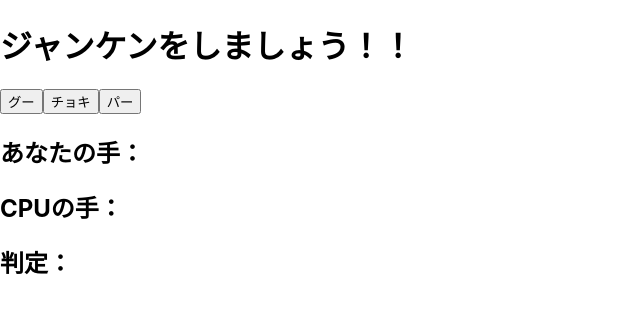
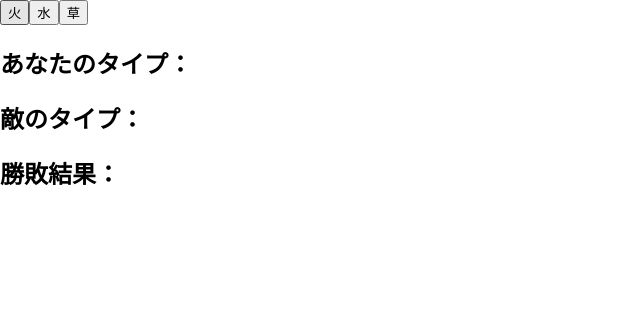
Before and after one commit to yo-yan/deploy_app_yo-yan, a React (Create React App) app: page / in a window 1280 px wide. Shown: the top 312 px of the page, without its empty margins (0-640 px from the left). Built offline with nearby package versions, Linux system fonts and the light colour scheme.

Commit message:
三属性

```diff
--- a/src/App.js
+++ b/src/App.js
@@ -1,76 +1,67 @@
-import React, { useState, useEffect } from 'react';
+import React, { useState, useEffect } from 'react'
 
-function App() {
-  const [jyanken, setJyanken] = useState('');
-  const [cpujanken, setCpujanken] = useState('');
+const App = () => {
+  const [user, setUser] = useState('');
+  const [rival, setRival] = useState('');
   const [judge, setJudge] = useState('');
-  const [counter, setCounter] = useState(0);
   useEffect(() => {
     judgement()
-
-  }, [counter])
-  //プレイヤーの手
-  const handlegu = () => {
-    setJyanken('グー')
-    cpuhande()
+  })
+  //プレイヤーのタイプ
+  const handlfire = () => {
+    setUser('火')
+    rivalhandl()
   }
-  const handletyoki = () => {
-    setJyanken('チョキ')
-    cpuhande()
+  const handlwater = () => {
+    setUser('水')
+    rivalhandl()
   }
-  const handlepaa = () => {
-    setJyanken('パー')
-    cpuhande()
+  const handlreef = () => {
+    setUser('草')
+    rivalhandl()
   }
-
-  //CPUの手
-  const cpuhande = () => {
+  //敵のタイプ
+  const rivalhandl = () => {
     const num = Math.floor(Math.random() * 3)
     if (num === 0) {
-      setCpujanken('グー')
+      setRival('火')
     } else if (num === 1) {
-      setCpujanken('チョキ')
+      setRival('水')
     } else {
-      setCpujanken('パー')
+      setRival('草')
     }
-    setCounter(prev => prev + 1)
   }
-
-  //判定結果
+  //勝敗結果
   const judgement = () => {
-    if (jyanken !== '') {
-      if (jyanken === cpujanken) {
-        setJudge('あいこです')
-      } else if (jyanken === 'グー' && cpujanken === 'チョキ') {
-        setJudge('あなたの勝ちです')
-      } else if (jyanken === 'グー' && cpujanken === 'パー') {
-        setJudge('あなたの負けです')
-      } else if (jyanken === 'チョキ' && cpujanken === 'パー') {
-        setJudge('あなたの勝ちです')
-      } else if (jyanken === 'チョキ' && cpujanken === 'グー') {
-        setJudge('あなたの負けです')
-      } else if (jyanken === 'パー' && cpujanken === 'グー') {
-        setJudge('あなたの勝ちです')
-      } else if (jyanken === 'パー' && cpujanken === 'チョキ') {
-        setJudge('あなたの負けです')
+    if (user !== '') {
+      if (user === rival) {
+        setJudge('通常ダメージ')
+      } else if (user === '火' && rival === '水') {
+        setJudge('効果はいまひとつ')
+      } else if (user === '火' && rival === '草') {
+        setJudge('効果は抜群')
+      } else if (user === '水' && rival === '草') {
+        setJudge('効果はいまひとつ')
+      } else if (user === '水' && rival === '火') {
+        setJudge('効果は抜群')
+      } else if (user === '草' && rival === '火') {
+        setJudge('効果はいまひとつ')
+      } else if (user === '草' && rival === '水') {
+        setJudge('効果は抜群')
       }
     }
   }
-
   return (
     <div>
-      <h1>ジャンケンをしましょう！！</h1>
+      <button onClick={handlfire}>火</button>
+      <button onClick={handlwater}>水</button>
+      <button onClick={handlreef}>草</button>
 
-      <button onClick={handlegu}>グー</button>
-      <button onClick={handletyoki}>チョキ</button>
-      <button onClick={handlepaa}>パー</button>
-
-      <h2>あなたの手：{jyanken}</h2>
-      <h2>CPUの手：{cpujanken}</h2>
-      <h2>判定：{judge}</h2>
-
+      <h2>あなたのタイプ：{user}</h2>
+      <h2>敵のタイプ：{rival}</h2>
+      <h2>勝敗結果：{judge}</h2>
     </div>
   )
 }
 
-export default App;
+export default App
```
